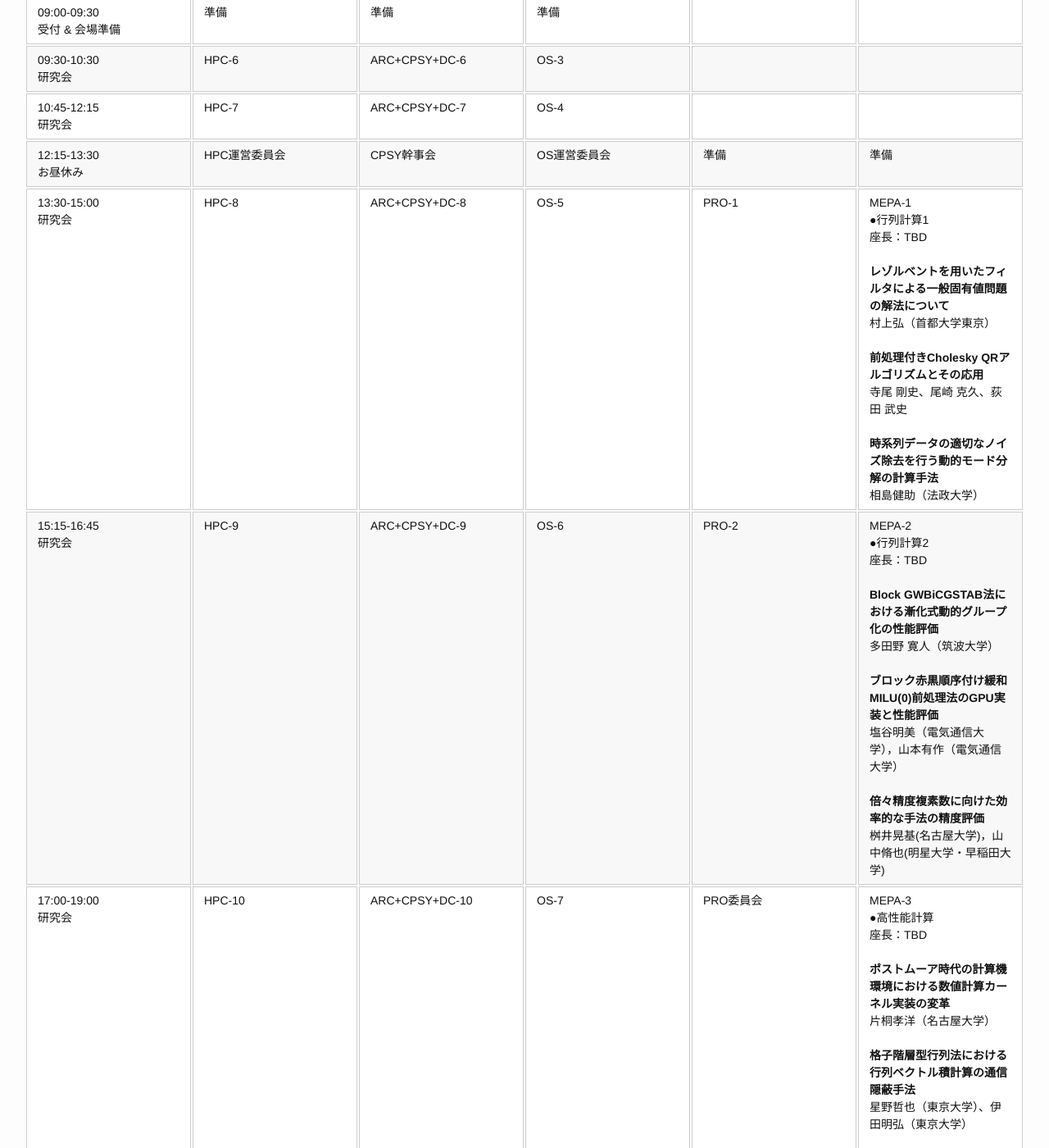
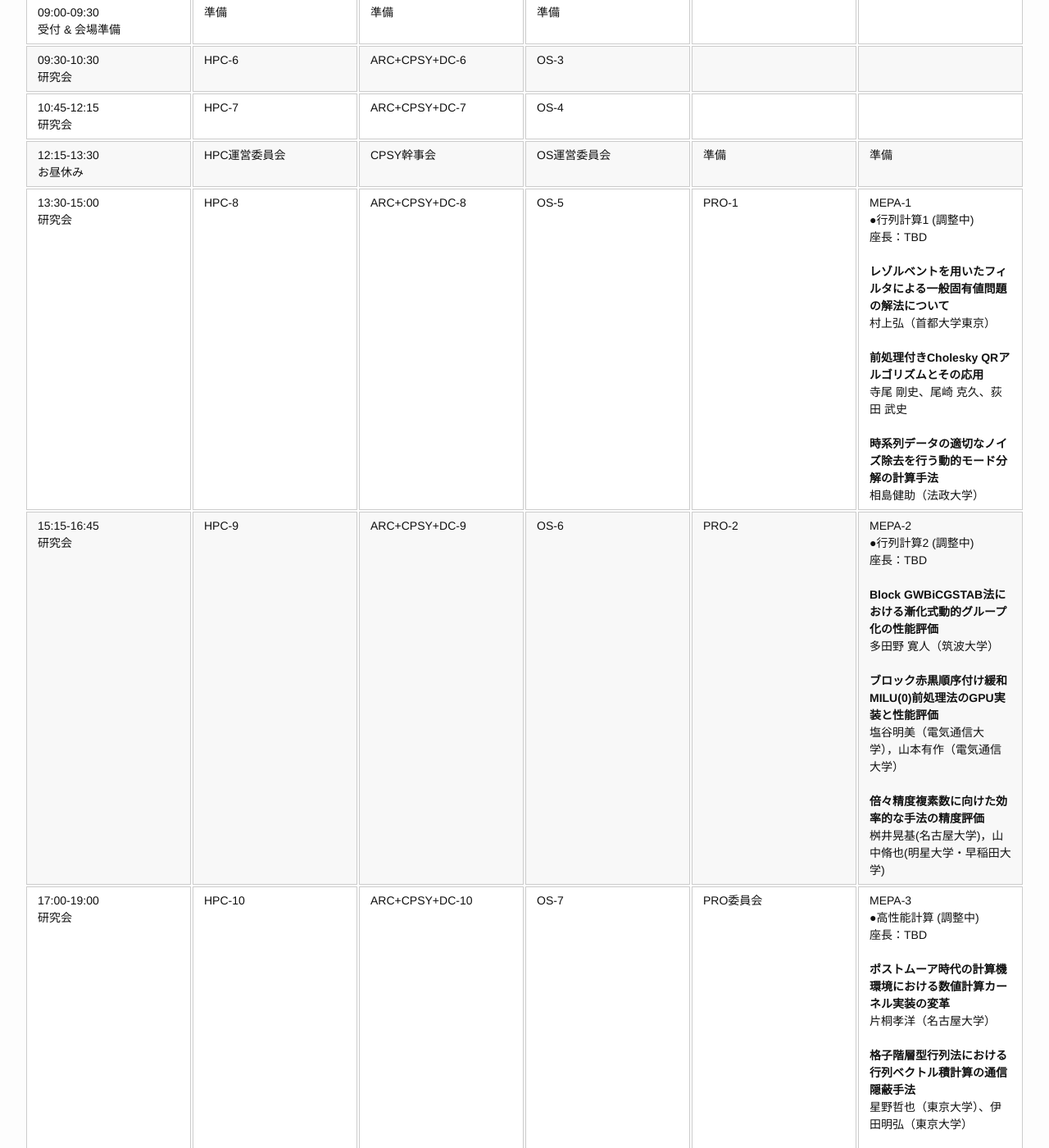
Before and after one commit to swopp/swopp.github.io, a Jekyll site: the page built from 2019/schedule-details.md, in a window 1280 px wide and 1400 px high, scrolled down 1013 px. Shown: the whole window at 82% size. Built offline with Jekyll 4.4.1, drawn with Linux system fonts in a browser that asks for light colours.

Commit message:
update MEPA (wip) 2

```diff
--- a/2019/schedule-details.md
+++ b/2019/schedule-details.md
@@ -43,9 +43,9 @@ permalink: /2019/program/
 | 09:30-10:30<br/>研究会                                  | HPC-6            | ARC+CPSY+DC-6     | OS-3               | 　           |             |
 | 10:45-12:15<br/>研究会                                  | HPC-7            | ARC+CPSY+DC-7     | OS-4               |   　         |             |
 | 12:15-13:30<br/>お昼休み                                | HPC運営委員会    | CPSY幹事会        | OS運営委員会       | 準備         | 準備        |
-| 13:30-15:00<br/>研究会                                  | HPC-8            | ARC+CPSY+DC-8     | OS-5               | PRO-1        | MEPA-1<br />●行列計算1<br />座長：TBD<br /><br />**レゾルベントを用いたフィルタによる一般固有値問題の解法について**<br />村上弘（首都大学東京）<br /><br />**前処理付きCholesky QRアルゴリズムとその応用**<br />寺尾 剛史、尾崎 克久、荻田 武史<br /><br />**時系列データの適切なノイズ除去を行う動的モード分解の計算手法**<br />相島健助（法政大学）     |
-| 15:15-16:45<br/>研究会                                  | HPC-9            | ARC+CPSY+DC-9     | OS-6               | PRO-2        | MEPA-2<br />●行列計算2<br />座長：TBD<br /><br />**Block GWBiCGSTAB法における漸化式動的グループ化の性能評価**<br />多田野 寛人（筑波大学）<br /><br />**ブロック赤黒順序付け緩和MILU(0)前処理法のGPU実装と性能評価**<br />塩谷明美（電気通信大学），山本有作（電気通信大学）<br /><br />**倍々精度複素数に向けた効率的な手法の精度評価**<br />桝井晃基(名古屋大学)，山中脩也(明星大学・早稲田大学)     |
-| 17:00-19:00<br/>研究会                                  | HPC-10           | ARC+CPSY+DC-10    | OS-7               | PRO委員会    | MEPA-3<br />●高性能計算<br />座長：TBD<br /><br />**ポストムーア時代の計算機環境における数値計算カーネル実装の変革**<br />片桐孝洋（名古屋大学）<br /><br />**格子階層型行列法における行列ベクトル積計算の通信隠蔽手法**<br />星野哲也（東京大学）、伊田明弘（東京大学）<br /><br />**Parallel Preconditioned Itertative Solvers on Oakforest-PACS with McKernel**<br />Kengo Nakajima (University of Tokyo/RIKEN R-CCS), Balazs Gerofi (RIKEN R-CCS), Masashi Horikoshi (Intel), Yutaka Ishikawa (RIKEN R-CCS)     |
+| 13:30-15:00<br/>研究会                                  | HPC-8            | ARC+CPSY+DC-8     | OS-5               | PRO-1        | MEPA-1<br />●行列計算1 (調整中)<br />座長：TBD<br /><br />**レゾルベントを用いたフィルタによる一般固有値問題の解法について**<br />村上弘（首都大学東京）<br /><br />**前処理付きCholesky QRアルゴリズムとその応用**<br />寺尾 剛史、尾崎 克久、荻田 武史<br /><br />**時系列データの適切なノイズ除去を行う動的モード分解の計算手法**<br />相島健助（法政大学）     |
+| 15:15-16:45<br/>研究会                                  | HPC-9            | ARC+CPSY+DC-9     | OS-6               | PRO-2        | MEPA-2<br />●行列計算2 (調整中)<br />座長：TBD<br /><br />**Block GWBiCGSTAB法における漸化式動的グループ化の性能評価**<br />多田野 寛人（筑波大学）<br /><br />**ブロック赤黒順序付け緩和MILU(0)前処理法のGPU実装と性能評価**<br />塩谷明美（電気通信大学），山本有作（電気通信大学）<br /><br />**倍々精度複素数に向けた効率的な手法の精度評価**<br />桝井晃基(名古屋大学)，山中脩也(明星大学・早稲田大学)     |
+| 17:00-19:00<br/>研究会                                  | HPC-10           | ARC+CPSY+DC-10    | OS-7               | PRO委員会    | MEPA-3<br />●高性能計算 (調整中)<br />座長：TBD<br /><br />**ポストムーア時代の計算機環境における数値計算カーネル実装の変革**<br />片桐孝洋（名古屋大学）<br /><br />**格子階層型行列法における行列ベクトル積計算の通信隠蔽手法**<br />星野哲也（東京大学）、伊田明弘（東京大学）<br /><br />**Parallel Preconditioned Itertative Solvers on Oakforest-PACS with McKernel**<br />Kengo Nakajima (University of Tokyo/RIKEN R-CCS), Balazs Gerofi (RIKEN R-CCS), Masashi Horikoshi (Intel), Yutaka Ishikawa (RIKEN R-CCS)     |
 | 19:30-21:30<br/>懇親会                                  |                  |                   |                    |              |             |
 
 <br/>
--- a/2019/sigs/MEPA.txt
+++ b/2019/sigs/MEPA.txt
@@ -1,5 +1,5 @@
 MEPA-1
-●行列計算1
+●行列計算1 (調整中)
 座長：TBD
 
 **レゾルベントを用いたフィルタによる一般固有値問題の解法について**
@@ -13,7 +13,7 @@ MEPA-1
 
 
 MEPA-2
-●行列計算2
+●行列計算2 (調整中)
 座長：TBD
 
 **Block GWBiCGSTAB法における漸化式動的グループ化の性能評価**
@@ -27,7 +27,7 @@ MEPA-2
 
 
 MEPA-3
-●高性能計算
+●高性能計算 (調整中)
 座長：TBD
 
 **ポストムーア時代の計算機環境における数値計算カーネル実装の変革**
```
